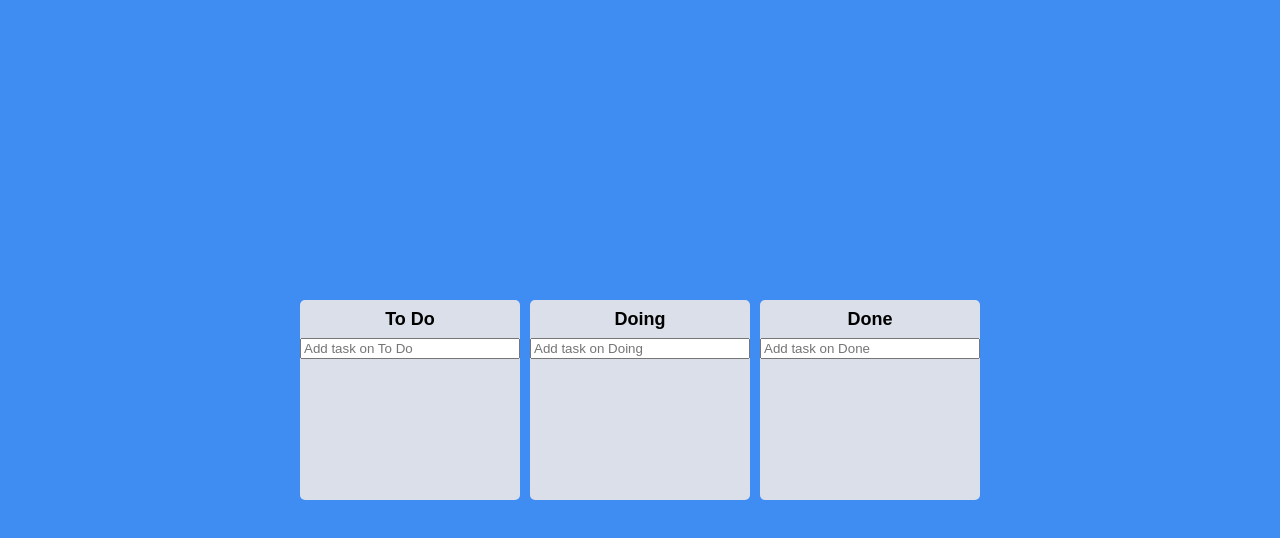
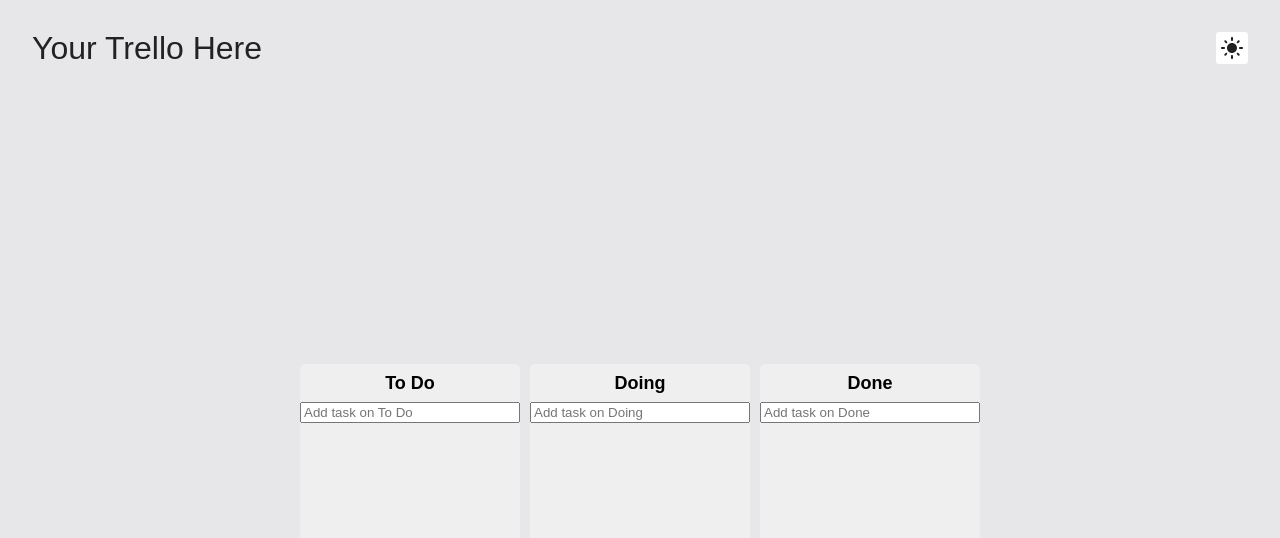
Before and after one commit to seonhop/trello-clone, a React (Create React App) app: page / in a window 1280 px wide. Shown: the top 538 px of the page. Built offline with nearby package versions, Linux system fonts and the light colour scheme.

Commit message:
navigation bar + theme switch

```diff
--- a/package.json
+++ b/package.json
@@ -3,6 +3,9 @@
   "version": "0.1.0",
   "private": true,
   "dependencies": {
+    "@emotion/react": "^11.10.5",
+    "@emotion/styled": "^11.10.5",
+    "@mui/icons-material": "^5.10.9",
     "@testing-library/jest-dom": "^5.16.5",
     "@testing-library/react": "^13.4.0",
     "@testing-library/user-event": "^13.5.0",
--- a/src/App.tsx
+++ b/src/App.tsx
@@ -7,8 +7,86 @@
 } from "react-beautiful-dnd";
 import styled from "styled-components";
 import { toDoState } from "./atoms";
-import { useRecoilState } from "recoil";
+import { useRecoilState, useRecoilValue } from "recoil";
 import DroppableBoard from "./Components/DroppableBoard";
+import { lightTheme, darkTheme, defaultTheme } from "./theme";
+import { ThemeProvider, createGlobalStyle } from "styled-components";
+import NavigationBar from "./Components/NavigationBar";
+import { isLightState } from "./atoms";
+
+const GlobalStyle = createGlobalStyle`
+@import url('https://fonts.googleapis.com/css2?family=Source+Sans+Pro:wght@300;400&display=swap');
+html, body, div, span, applet, object, iframe,
+h1, h2, h3, h4, h5, h6, p, blockquote, pre,
+a, abbr, acronym, address, big, cite, code,
+del, dfn, em, img, ins, kbd, q, s, samp,
+small, strike, strong, sub, sup, tt, var,
+b, u, i, center,
+dl, dt, dd, menu, ol, ul, li,
+fieldset, form, label, legend,
+table, caption, tbody, tfoot, thead, tr, th, td,
+article, aside, canvas, details, embed,
+figure, figcaption, footer, header, hgroup,
+main, menu, nav, output, ruby, section, summary,
+time, mark, audio, video {
+  margin: 0;
+  padding: 0;
+  border: 0;
+  font-size: 100%;
+  font: inherit;
+  vertical-align: baseline;
+}
+/* HTML5 display-role reset for older browsers */
+article, aside, details, figcaption, figure,
+footer, header, hgroup, main, menu, nav, section {
+  display: block;
+}
+/* HTML5 hidden-attribute fix for newer browsers */
+*[hidden] {
+    display: none;
+}
+body {
+  line-height: 1;
+}
+menu, ol, ul {
+  list-style: none;
+}
+blockquote, q {
+  quotes: none;
+}
+blockquote:before, blockquote:after,
+q:before, q:after {
+  content: '';
+  content: none;
+}
+table {
+  border-collapse: collapse;
+  border-spacing: 0;
+}
+* {
+  box-sizing: border-box;
+}
+body {
+  font-family: 'Source Sans Pro', sans-serif;
+  background-color:${(props) => props.theme.bgColor};
+  color: black;
+  transition: background-color 0.3s, color 0.3s;
+
+}
+a {
+  text-decoration:none;
+  color: inherit;
+}
+`;
+
+const BodyWrapper = styled.div`
+	@media (min-width: 1000px) {
+		padding: 2.5vw;
+	}
+	@media (max-width: 999px) {
+		padding: 20px;
+	}
+`;
 
 const Wrapper = styled.div`
 	display: flex;
@@ -63,7 +141,12 @@
 			});
 		}
 	};
+	const isLight = useRecoilValue(isLightState);
 	return (
+		<ThemeProvider theme={isLight ? lightTheme : darkTheme}>
+			<GlobalStyle />
+			<BodyWrapper>
+				<NavigationBar />
 				<DragDropContext onDragEnd={onDragEnd}>
 					<Wrapper>
 						<Boards>
@@ -77,6 +160,8 @@
 						</Boards>
 					</Wrapper>
 				</DragDropContext>
+			</BodyWrapper>
+		</ThemeProvider>
 	);
 }
 
--- /dev/null
+++ b/src/Components/NavigationBar.tsx
@@ -0,0 +1,69 @@
+import styled from "styled-components";
+import { LightMode, DarkMode } from "@mui/icons-material";
+import Icon from "@mui/material/Icon";
+import { isLightState } from "../atoms";
+import { useRecoilState } from "recoil";
+
+const NavigationWrapper = styled.nav`
+	display: flex;
+	width: 100%;
+	align-items: center;
+	justify-content: space-between;
+`;
+
+const Title = styled.h1`
+	color: ${(props) => props.theme.textColor};
+	@media (min-width: 1000px) {
+		font-size: 2.5vw;
+	}
+	@media (max-width: 999px) {
+		font-size: 20px;
+	}
+`;
+
+const Button = styled.button`
+	display: flex;
+	align-items: center;
+	justify-content: center;
+	font-size: 1.5rem;
+	width: 2rem;
+	height: 2rem;
+	background-color: ${(props) => props.theme.cardColor};
+	border: none;
+	border-radius: 0.2rem;
+	color: ${(props) => props.theme.textColor};
+`;
+
+interface IThemeIconProps {
+	isLight: boolean;
+}
+
+function ThemeIcon({ isLight }: IThemeIconProps) {
+	return isLight ? <LightMode /> : <DarkMode />;
+}
+
+function ThemeSwitch() {
+	const [isLight, setIsLight] = useRecoilState(isLightState);
+	const toggleTheme = () => {
+		console.log(isLight);
+		setIsLight((prevTheme) => !prevTheme);
+	};
+	return (
+		<Button onClick={toggleTheme}>
+			<ThemeIcon isLight={isLight} />
+		</Button>
+	);
+}
+
+function NavigationBar() {
+	const [isLight, setIsLight] = useRecoilState(isLightState);
+	const toggleTheme = () => setIsLight((prevTheme) => !prevTheme);
+	return (
+		<NavigationWrapper>
+			<Title>Your Trello Here</Title>
+			<ThemeSwitch />
+		</NavigationWrapper>
+	);
+}
+
+export default NavigationBar;
--- /dev/null
+++ b/src/Components/ThemeSwitch.tsx
@@ -0,0 +1,6 @@
+import styled from "styled-components";
+import { LightMode, DarkMode } from "@mui/icons-material";
+
+interface IThemeSwitchProps {
+	isLight: boolean;
+}
--- a/src/atoms.tsx
+++ b/src/atoms.tsx
@@ -17,3 +17,10 @@
 		Done: [],
 	},
 });
+
+export const isLightState = atom<boolean>({
+	key: "isLight",
+	default: window.matchMedia("(prefers-color-scheme: light)").matches
+		? true
+		: false,
+});
--- a/src/index.tsx
+++ b/src/index.tsx
@@ -73,9 +73,6 @@
 );
 root.render(
 	<RecoilRoot>
-		<ThemeProvider theme={defaultTheme}>
-			<GlobalStyle />
-			<App />
-		</ThemeProvider>
+		<App />
 	</RecoilRoot>
 );
--- a/src/styled.d.ts
+++ b/src/styled.d.ts
@@ -5,5 +5,6 @@
 		bgColor: string;
 		boardColor: string;
 		cardColor: string;
+		textColor: string;
 	}
 }
--- a/src/theme.ts
+++ b/src/theme.ts
@@ -4,4 +4,19 @@
 	bgColor: "#3F8CF2",
 	boardColor: "#DADFE9",
 	cardColor: "white",
+	textColor: "black",
 };
+
+export const lightTheme: DefaultTheme = {
+	bgColor: "#e7e7e9",
+	boardColor: "#efefef",
+	cardColor: "white",
+	textColor: "#222222",
+};
+
+export const darkTheme: DefaultTheme = {
+	bgColor: "#222222",
+	boardColor: "#292a2c",
+	cardColor: "#3b3b3b",
+	textColor: "white",
+};
```
Also changed, not shown: 1 other file (tests, documents, lock files or other folders). Lines whose indentation alone changed are shown as unchanged.
